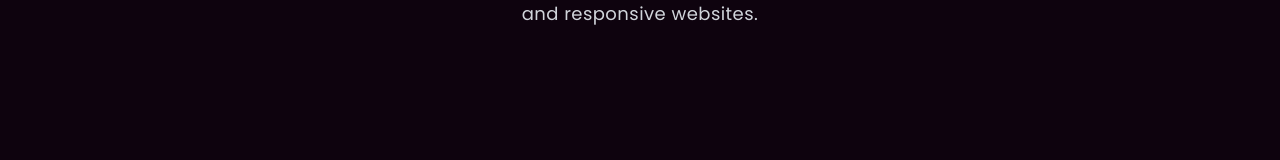
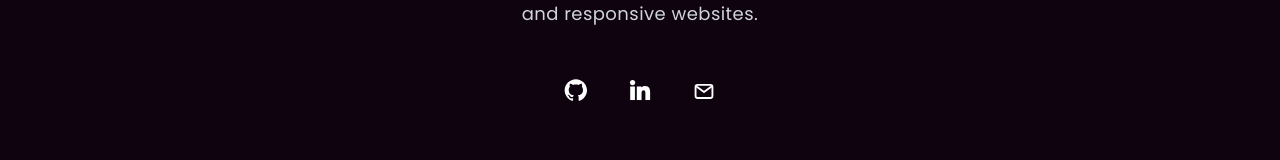
Before and after one commit to manushi1224/portfolio, a Next.js app: page / in a window 1280 px wide. Shown: the part 490-650 px from the top of the page. Built offline with nearby package versions, Linux system fonts and the light colour scheme.

Commit message:
add social links

```diff
--- a/app/components/HeroSection/HeroSection.tsx
+++ b/app/components/HeroSection/HeroSection.tsx
@@ -1,3 +1,6 @@
+import Link from "next/link";
+import { Github, LinkedIn, Mail } from "../ui/SocialSvgs";
+
 function HeroSection() {
   return (
     <div className="relative px-6 lg:px-8 pb-6">
@@ -11,6 +14,20 @@
             I&apos;m a Full Stack Developer with a passion for Frontend
             Development. I love to create beautiful and responsive websites.
           </p>
+          <div className="flex justify-center gap-x-6 mt-8">
+            <Link href="https://github.com/manushi1224" target="_blank">
+              <Github />
+            </Link>
+            <Link
+              href="https://www.linkedin.com/in/manushi-oza-704594231/"
+              target="_blank"
+            >
+              <LinkedIn />
+            </Link>
+            <Link href="mailto:manushi2003@gmail.com">
+              <Mail />
+            </Link>
+          </div>
         </div>
       </div>
     </div>
--- a/app/components/ui/SocialSvgs.tsx
+++ b/app/components/ui/SocialSvgs.tsx
@@ -1,11 +1,9 @@
-import React from "react";
-
 const Github = () => {
   return (
     <svg
       fill="currentColor"
       viewBox="0 0 92 92"
-      className="w-16 h-16"
+      className="w-10 h-10"
       xmlns="http://www.w3.org/2000/svg"
     >
       <path
@@ -18,4 +16,92 @@
   );
 };
 
-export { Github };
+const LinkedIn = () => {
+  return (
+    <svg
+      fill="#ffffff"
+      version="1.1"
+      id="Layer_1"
+      xmlns="http://www.w3.org/2000/svg"
+      xmlnsXlink="http://www.w3.org/1999/xlink"
+      viewBox="-151.9 -151.9 613.80 613.80"
+      xmlSpace="preserve"
+      stroke="#ffffff"
+      className="w-10 h-10"
+    >
+      <g id="SVGRepo_bgCarrier" stroke-width="0"></g>
+      <g
+        id="SVGRepo_tracerCarrier"
+        stroke-linecap="round"
+        stroke-linejoin="round"
+      ></g>
+      <g id="SVGRepo_iconCarrier">
+        <g id="XMLID_801_">
+          <path
+            id="XMLID_802_"
+            d="M72.16,99.73H9.927c-2.762,0-5,2.239-5,5v199.928c0,2.762,2.238,5,5,5H72.16c2.762,0,5-2.238,5-5V104.73 C77.16,101.969,74.922,99.73,72.16,99.73z"
+          ></path>
+          <path
+            id="XMLID_803_"
+            d="M41.066,0.341C18.422,0.341,0,18.743,0,41.362C0,63.991,18.422,82.4,41.066,82.4 c22.626,0,41.033-18.41,41.033-41.038C82.1,18.743,63.692,0.341,41.066,0.341z"
+          ></path>
+          <path
+            id="XMLID_804_"
+            d="M230.454,94.761c-24.995,0-43.472,10.745-54.679,22.954V104.73c0-2.761-2.238-5-5-5h-59.599 c-2.762,0-5,2.239-5,5v199.928c0,2.762,2.238,5,5,5h62.097c2.762,0,5-2.238,5-5v-98.918c0-33.333,9.054-46.319,32.29-46.319 c25.306,0,27.317,20.818,27.317,48.034v97.204c0,2.762,2.238,5,5,5H305c2.762,0,5-2.238,5-5V194.995 C310,145.43,300.549,94.761,230.454,94.761z"
+          ></path>
+        </g>
+      </g>
+    </svg>
+  );
+};
+
+const Mail = () => {
+  return (
+    <svg
+      viewBox="-9.36 -9.36 42.72 42.72"
+      xmlns="http://www.w3.org/2000/svg"
+      fill="#ffffff"
+      stroke="#ffffff"
+      className="w-10 h-10"
+    >
+      <g id="SVGRepo_bgCarrier" stroke-width="0"></g>
+      <g
+        id="SVGRepo_tracerCarrier"
+        stroke-linecap="round"
+        stroke-linejoin="round"
+      ></g>
+      <g id="SVGRepo_iconCarrier">
+        <title></title>
+        <g id="Complete">
+          <g id="mail">
+            <g>
+              <polyline
+                fill="none"
+                points="4 8.2 12 14.1 20 8.2"
+                stroke="#ffffff"
+                stroke-linecap="round"
+                stroke-linejoin="round"
+                stroke-width="2"
+              ></polyline>
+              <rect
+                fill="none"
+                height="14"
+                rx="2"
+                ry="2"
+                stroke="#ffffff"
+                stroke-linecap="round"
+                stroke-linejoin="round"
+                stroke-width="2"
+                width="18"
+                x="3"
+                y="6.5"
+              ></rect>
+            </g>
+          </g>
+        </g>
+      </g>
+    </svg>
+  );
+};
+
+export { Github, LinkedIn, Mail };
--- a/app/layout.tsx
+++ b/app/layout.tsx
@@ -9,8 +9,8 @@
 });
 
 export const metadata: Metadata = {
-  title: "Create Next App",
-  description: "Generated by create next app",
+  title: "Manushi Oza",
+  description: "Portfolio - Manushi Oza",
 };
 
 export default function RootLayout({
```
